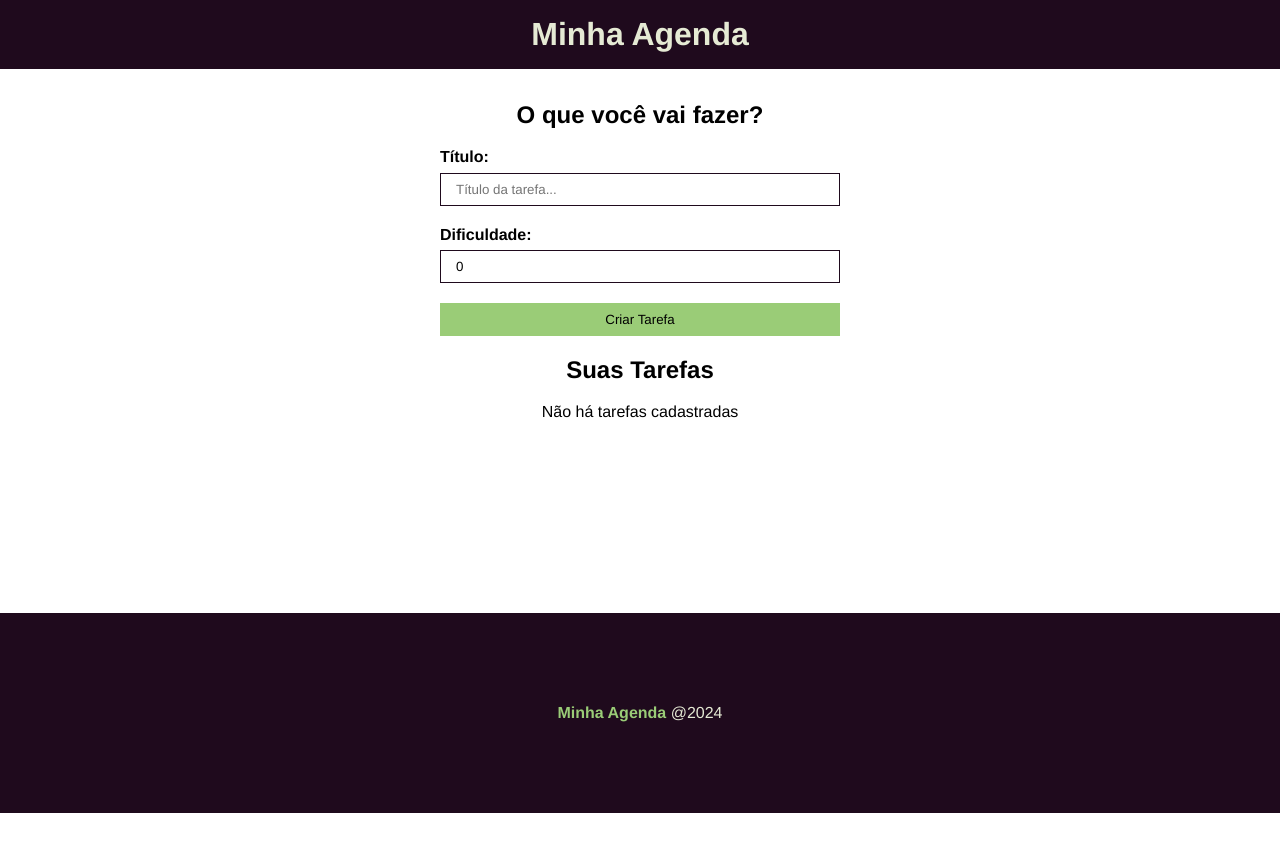
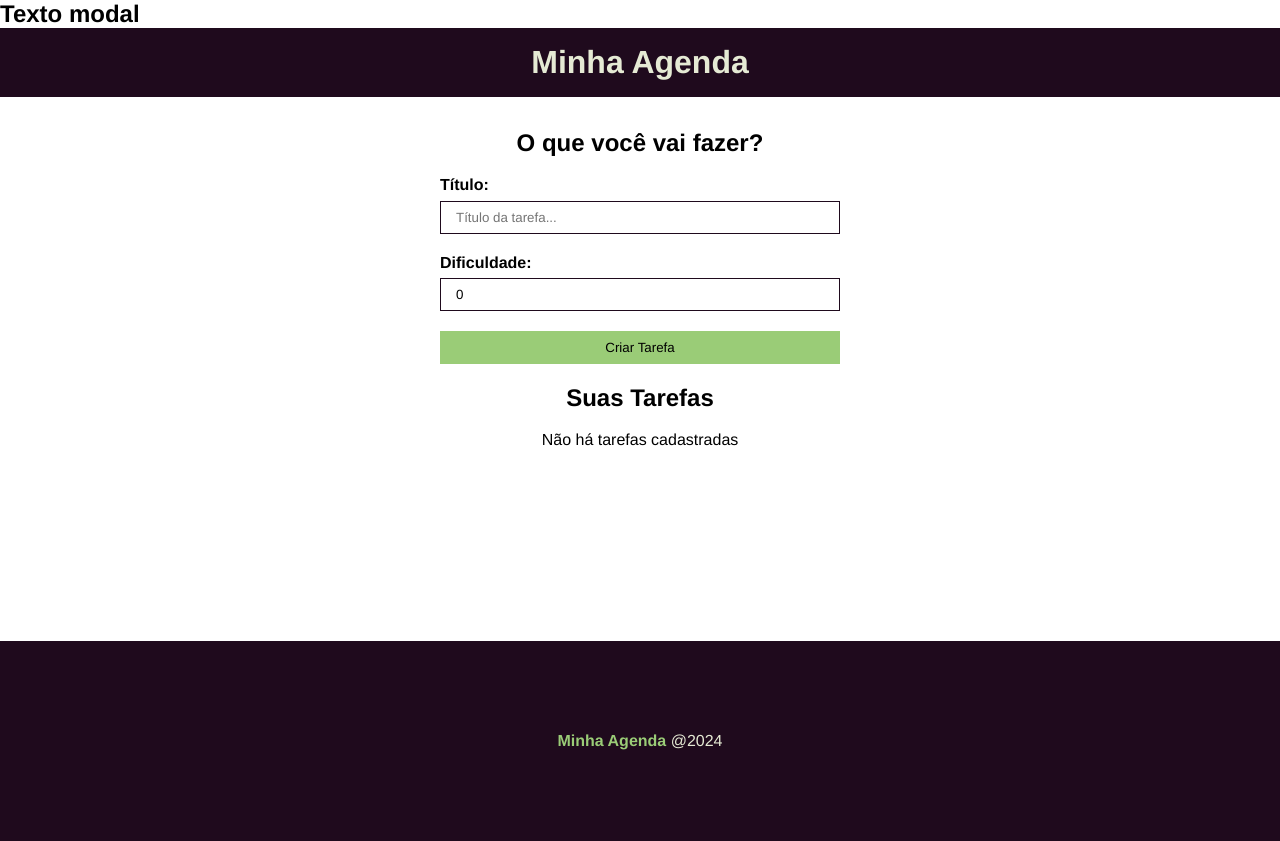
Before and after one commit to CaioPaulinoCosta/projeto_agenda_ts, a React (Create React App) app in the folder minha-agenda/: page / in a window 1280 px wide. Before the commit the page ends 813 px from the top, so only its background shows below. Built offline with nearby package versions, Linux system fonts and the light colour scheme.

Commit message:
Cria modal

```diff
--- a/minha-agenda/src/App.tsx
+++ b/minha-agenda/src/App.tsx
@@ -5,6 +5,7 @@
 import Footer from "./components/Footer";
 import TaskForm from "./components/TaskForm";
 import TaskList from "./components/TaskList";
+import Modal from "./components/Modal";
 
 // CSS
 import styles from "./App.module.css";
@@ -24,6 +25,7 @@
   };
   return (
     <div>
+      <Modal />
       <Header />
       <main className={styles.main}>
         <div>
--- /dev/null
+++ b/minha-agenda/src/components/Modal.tsx
@@ -0,0 +1,19 @@
+import React from "react";
+
+// CSS
+import styles from "./Modal.module.css";
+
+type Props = {};
+
+function Modal({}: Props) {
+  return (
+    <div id="modal">
+      <div></div>
+      <div>
+        <h2>Texto modal</h2>
+      </div>
+    </div>
+  );
+}
+
+export default Modal;
```
Also changed, not shown: minha-agenda/src/components/Modal.module.css (added).
